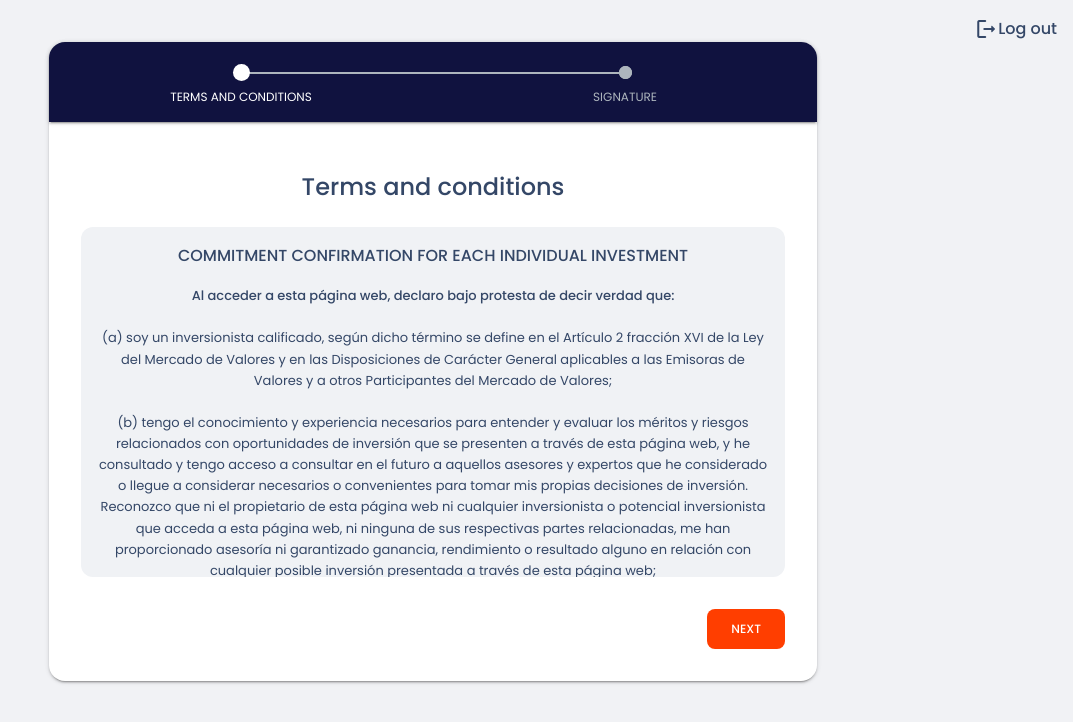
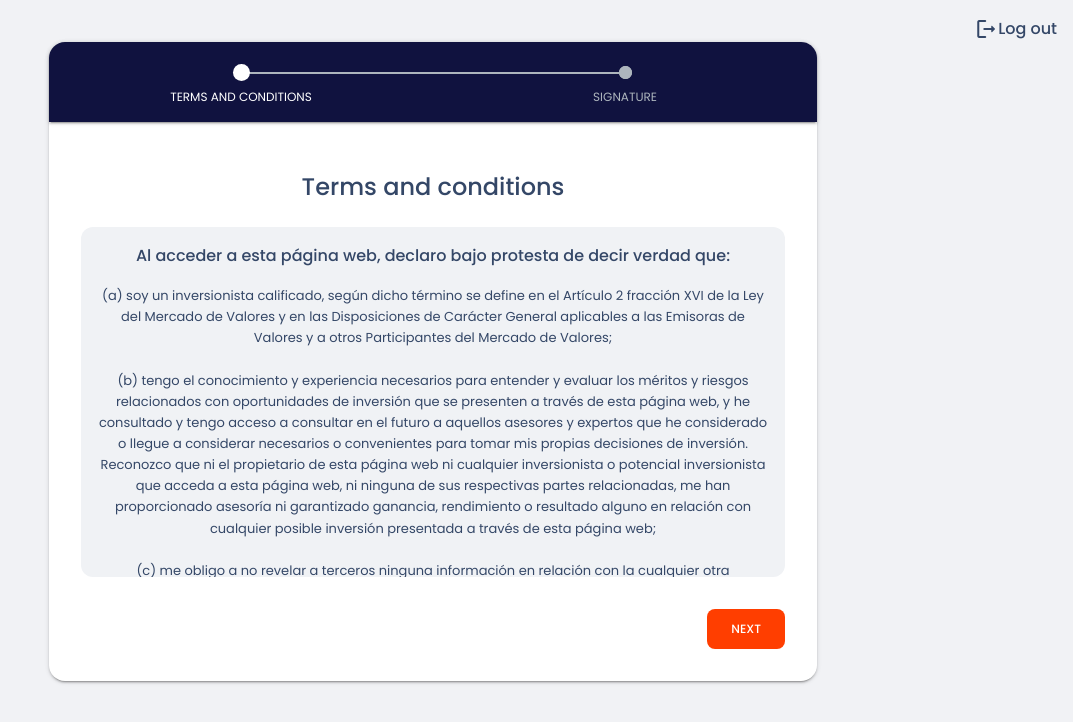
Before and after one commit to talhimahdi/eschara-invest, a Next.js app: page /bigboy in a window 1280 px wide. Shown: the top 722 px of the page, without its empty margins (207-1280 px from the left). Built offline with nearby package versions, Linux system fonts and the light colour scheme.

Commit message:
Change Bigboy content

```diff
--- a/app/bigboy/page.js
+++ b/app/bigboy/page.js
@@ -74,94 +74,32 @@ export default function Bigboy() {
                     mb: 2,
                   }}
                 >
-                  COMMITMENT CONFIRMATION FOR EACH INDIVIDUAL INVESTMENT
+                  Al acceder a esta página web, declaro bajo protesta de decir verdad que:
                 </Typography>
                 <Typography variant="p" sx={{ fontSize: 13 }}>
-                  <Typography
-                    variant="p"
-                    sx={{ fontSize: 13, fontWeight: "bold" }}
-                  >
-                    Al acceder a esta página web, declaro bajo protesta de decir
-                    verdad que:
-                  </Typography>
+                  (a) soy un inversionista calificado, según dicho término se define en el Artículo 2
+                  fracción XVI de la Ley del Mercado de Valores y en las Disposiciones de Carácter General
+                  aplicables a las Emisoras de Valores y a otros Participantes del Mercado de Valores;
                   <br />
                   <br />
-                  (a) soy un inversionista calificado, según dicho término se
-                  define en el Artículo 2 fracción XVI de la Ley del Mercado de
-                  Valores y en las Disposiciones de Carácter General aplicables
-                  a las Emisoras de Valores y a otros Participantes del Mercado
-                  de Valores;
+                  (b) tengo el conocimiento y experiencia necesarios para entender y evaluar los
+                  méritos y riesgos relacionados con oportunidades de inversión que se presenten a través
+                  de esta página web, y he consultado y tengo acceso a consultar en el futuro a aquellos
+                  asesores y expertos que he considerado o llegue a considerar necesarios o convenientes
+                  para tomar mis propias decisiones de inversión. Reconozco que ni el propietario de esta
+                  página web ni cualquier inversionista o potencial inversionista que acceda a esta página
+                  web, ni ninguna de sus respectivas partes relacionadas, me han proporcionado asesoría ni
+                  garantizado ganancia, rendimiento o resultado alguno en relación con cualquier posible
+                  inversión presentada a través de esta página web;
                   <br />
                   <br />
-                  (b) tengo el conocimiento y experiencia necesarios para
-                  entender y evaluar los méritos y riesgos relacionados con
-                  oportunidades de inversión que se presenten a través de esta
-                  página web, y he consultado y tengo acceso a consultar en el
-                  futuro a aquellos asesores y expertos que he considerado o
-                  llegue a considerar necesarios o convenientes para tomar mis
-                  propias decisiones de inversión. Reconozco que ni el
-                  propietario de esta página web ni cualquier inversionista o
-                  potencial inversionista que acceda a esta página web, ni
-                  ninguna de sus respectivas partes relacionadas, me han
-                  proporcionado asesoría ni garantizado ganancia, rendimiento o
-                  resultado alguno en relación con cualquier posible inversión
-                  presentada a través de esta página web;
+                  (c) me obligo a no revelar a terceros ninguna información en relación con la
+                  cualquier otra oportunidad de inversión presentada a través de esta página web, excepto
+                  por aquella información que (i) sea o se haya convertido del dominio público; (ii) sea
+                  conocida o desarrollada independientemente por mi sin referencia alguna a la información
+                  recibida; o (iii) tenga que ser divulgada por mandamiento legal o de autoridad competente.
                   <br />
-                  <br />
-                  (c) me obligo a no revelar a terceros ninguna información en
-                  relación con la cualquier otra oportunidad de inversión
-                  presentada a través de esta página web, excepto por aquella
-                  información que (i) sea o se haya convertido del dominio
-                  público; (ii) sea conocida o desarrollada independientemente
-                  por mi sin referencia alguna a la información recibida; o
-                  (iii) tenga que ser divulgada por mandamiento legal o de
-                  autoridad competente.
-                  <br />
-                  <br />
-                  <Typography
-                    variant="p"
-                    sx={{ fontSize: 13, fontWeight: "bold" }}
-                  >
-                    Liberación de Responsabilidad
-                  </Typography>
-                  <br />
-                  <br />
-                  1. Incluir sólo si se tiene la intención de invertir en la
-                  Oportunidad de Inversión respectiva.
-                  <br />
-                  <br />
-                  Incluir sólo si se tiene la intención de invertir más de su
-                  parte proporcional en la Oportunidad de Inversión respectiva.
-                  <br />
-                  <br />
-                  La información y opiniones expresadas en esta página web son
-                  responsabilidad exclusiva de los autores del contenido de las
-                  mismas, y no representan ni reflejan la opinión o posición del
-                  propietario de esta página web, quien (1) no garantiza en
-                  forma alguna ni es responsable de la veracidad, suficiencia o
-                  uso que se le dé a la información contenida en esta página
-                  web, y (2) no será responsable de los daños y perjuicios que,
-                  directa o indirectamente, deriven del uso de la información
-                  contenida en esta página web. Al acceder a nuestra página web,
-                  usted acepta en su totalidad la presente liberación de
-                  responsabilidad.
-                  <br />
-                  <br />
-                  <Typography
-                    variant="p"
-                    sx={{ fontSize: 13, fontWeight: "bold" }}
-                  >
-                    Derechos de autor
-                  </Typography>
-                  <br />
-                  <br />
-                  TODO EL MATERIAL, IMÁGENES Y TEXTOS INCLUIDOS EN ESTA PÁGINA
-                  WEB SON PROPIEDAD DE ABBEY CAPITAL, S.L., Y SE ENCUENTRAN
-                  PROTEGIDOS POR LA LEGISLACIÓN INTERNACIONAL, ESPAÑOLA Y
-                  MEXICANA EN MATERIA DE DERECHOS DE AUTOR. NINGUNA PARTE DE
-                  ESTA PÁGINA WEB PODRÁ SER CITADA, COPIADA NI REPRODUCIDA, EN
-                  FORMA O MEDIO ALGUNO, SIN EL PREVIO CONSENTIMIENTO POR ESCRITO
-                  DE ABBEY CAPITAL, S.L.
+
                 </Typography>
               </MDBox>
               <MDBox
```
